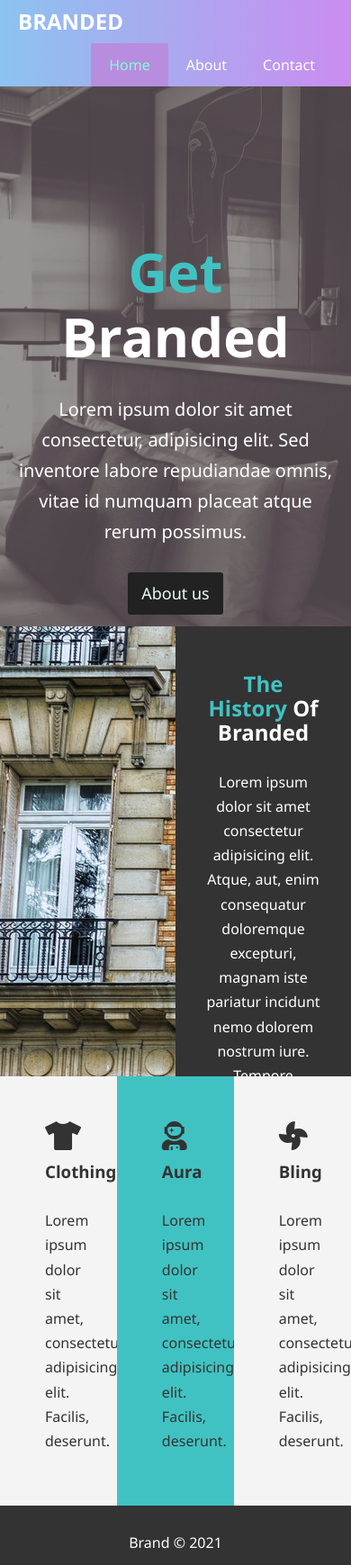
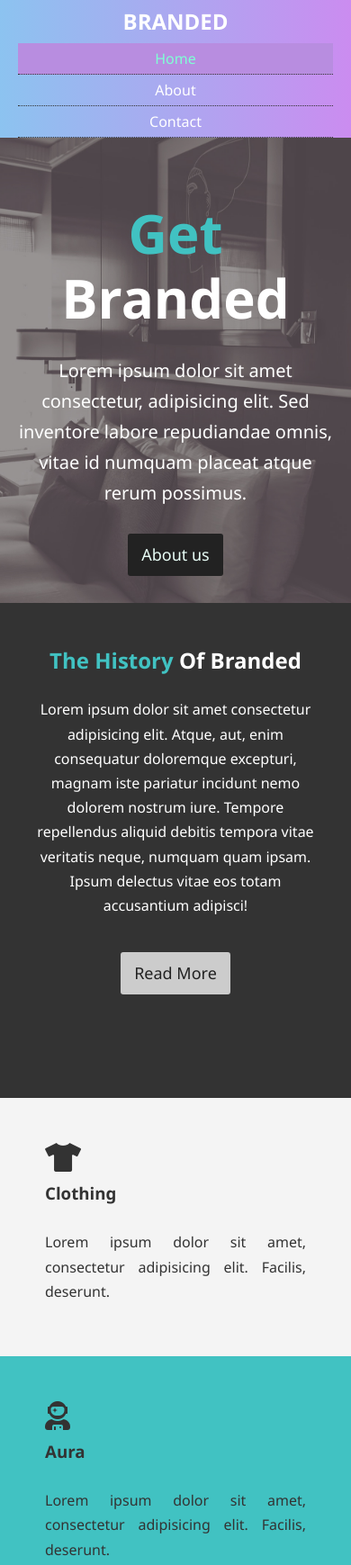
Before and after one commit to LowLifeArcade/branded, a plain HTML site: page index.html in a window 390 px wide. Shown: the top 1739 px of the page at 90% size. Drawn offline with Linux system fonts and the light colour scheme.

Commit message:
adjusted media queries

```diff
--- a/about.html
+++ b/about.html
@@ -11,6 +11,7 @@
     <meta name="keywords" contnet="hotel,world,los angeles" />
 
     <link rel="stylesheet" href="css/style.css" />
+    <link rel="stylesheet" media="screen and (max-width: 768px)" href="css/mobile.css" />
     <title>Hotel Brand | About World</title>
   </head>
   <body>
--- /dev/null
+++ b/css/mobile.css
@@ -0,0 +1,72 @@
+#navbar .logo {
+  float: none;
+  text-align: center;
+}
+
+#navbar ul,
+#navbar ul li {
+  float: none;
+}
+
+#navbar ul li a {
+  padding: 13px;
+  border-bottom: #333 dotted 1px;
+}
+
+/* Showcase */
+#showcase {
+  height: 100%;
+
+}
+
+#showcase .showcase-content {
+  padding-top: 70px;
+  padding-bottom: 30px;
+}
+
+/* Home Info */
+#home-info {
+  height: 550px;
+}
+
+#home-info .info-img {
+  display: none;
+}
+
+#home-info .info-content {
+  float: none;
+  width: 100%;
+  height: 100%;
+  text-align: center;
+  padding: 50px 30px;
+  overflow: hidden;
+}
+
+/* Boxes */
+
+.box {
+  float: none;
+  width: 100%;
+}
+
+/* About */
+
+#about-info .info-right,
+#about-info .info-left {
+  float: none;
+  width: 100%;
+}
+
+.l-heading {
+  text-align: center;
+}
+
+#about-info .info-right {
+  margin-top: 30px;
+}
+
+/* Contact */
+
+#contact-info .box {
+  border-bottom: #aaa dotted 1px;
+}
--- a/css/style.css
+++ b/css/style.css
@@ -83,6 +83,7 @@ p {
 
 .l-heading {
   font-size: 40px;
+  line-height: 1.2;
 }
 
 /* Padding */
@@ -114,7 +115,7 @@ p {
   color: #fff;
 }
 
-#navbar h1 {
+#navbar .logo {
   float: left;
   padding-top: 20px;
 }
@@ -221,7 +222,7 @@ p {
 }
 
 #testimonials {
-  height: 600px;
+  height: 100%;
   background: url('../img/test-bg.jpg') no-repeat center center/cover;
   padding-top: 40px;
 }
--- a/index.html
+++ b/index.html
@@ -15,6 +15,7 @@
     />
 
     <link rel="stylesheet" href="css/style.css" />
+    <link rel="stylesheet" media="screen and (max-width: 768px)" href="css/mobile.css" />
     <title>Hotel Brand | Ranking World</title>
   </head>
   <body>
```
Also changed, not shown: contact.html (+1 -0 lines).
